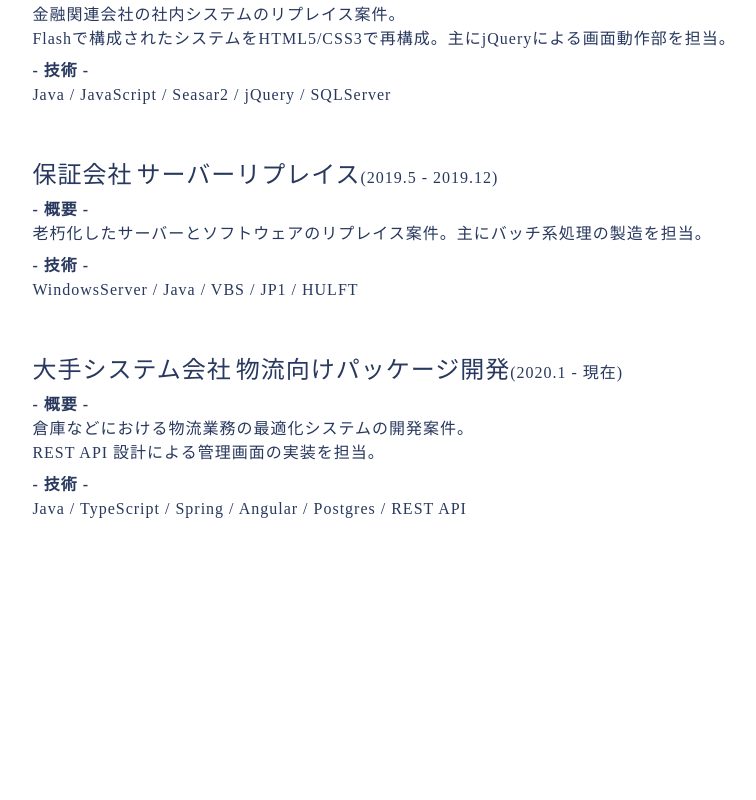
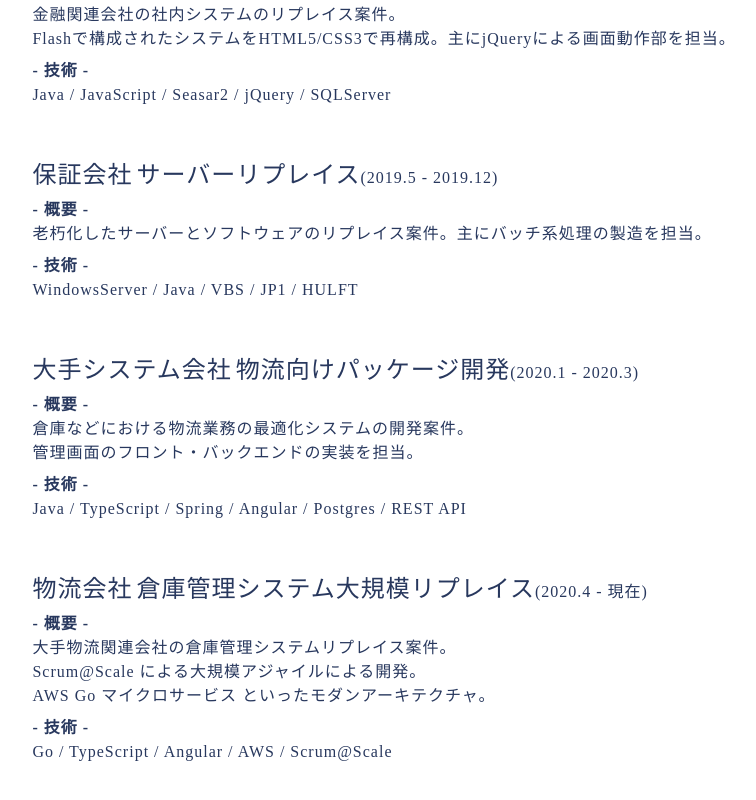
Before and after one commit to Kou0402/sy-profile, a Nuxt app: page /carrier in a window 1280 px wide. Shown: the part 945-1745 px from the top of the page, without its empty margins (134-890 px from the left). Before the commit the page ends 1522 px from the top, so only its background shows below. Built offline with nearby package versions, Linux system fonts and the light colour scheme.

Commit message:
style: update carrier

```diff
--- a/pages/carrier.vue
+++ b/pages/carrier.vue
@@ -75,13 +75,23 @@
         },
         {
           title: ['大手システム会社', '物流向けパッケージ開発'],
-          period: '2020.1 - 現在',
+          period: '2020.1 - 2020.3',
           overview: [
             '倉庫などにおける物流業務の最適化システムの開発案件。',
-            'REST API 設計による管理画面の実装を担当。'
+            '管理画面のフロント・バックエンドの実装を担当。'
           ],
           technology:
             'Java / TypeScript / Spring / Angular / Postgres / REST API'
+        },
+        {
+          title: ['物流会社', '倉庫管理システム大規模リプレイス'],
+          period: '2020.4 - 現在',
+          overview: [
+            '大手物流関連会社の倉庫管理システムリプレイス案件。',
+            'Scrum@Scale による大規模アジャイルによる開発。',
+            'AWS Go マイクロサービス といったモダンアーキテクチャ。'
+          ],
+          technology: 'Go / TypeScript / Angular / AWS / Scrum@Scale'
         }
       ]
     }
```
